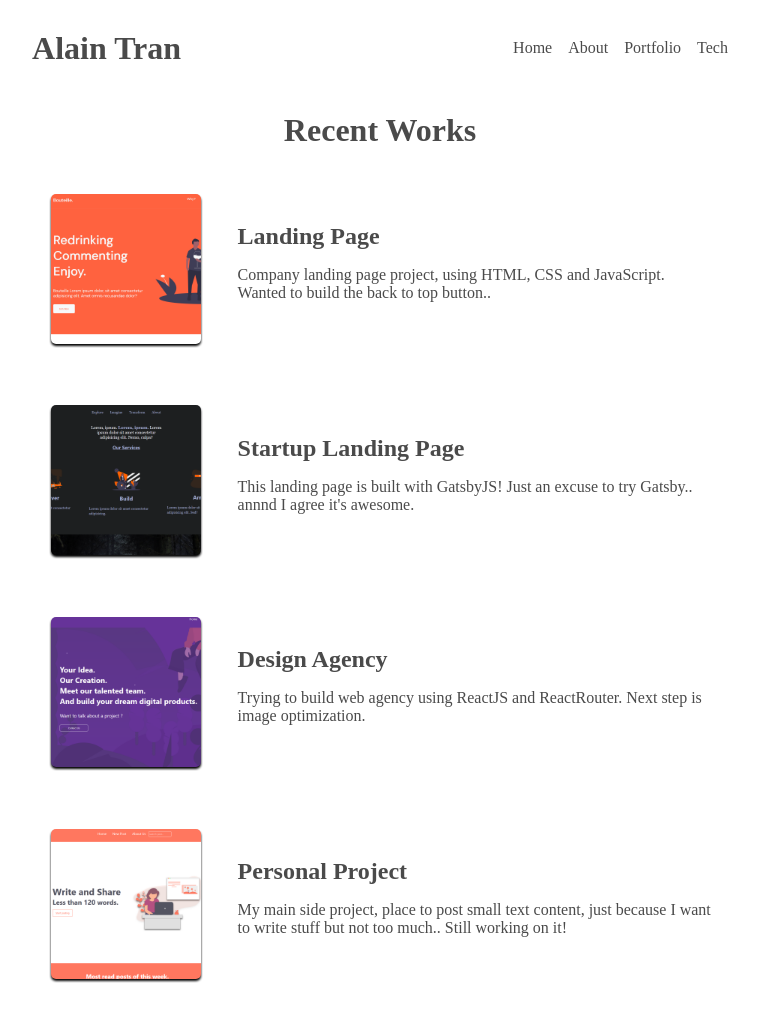
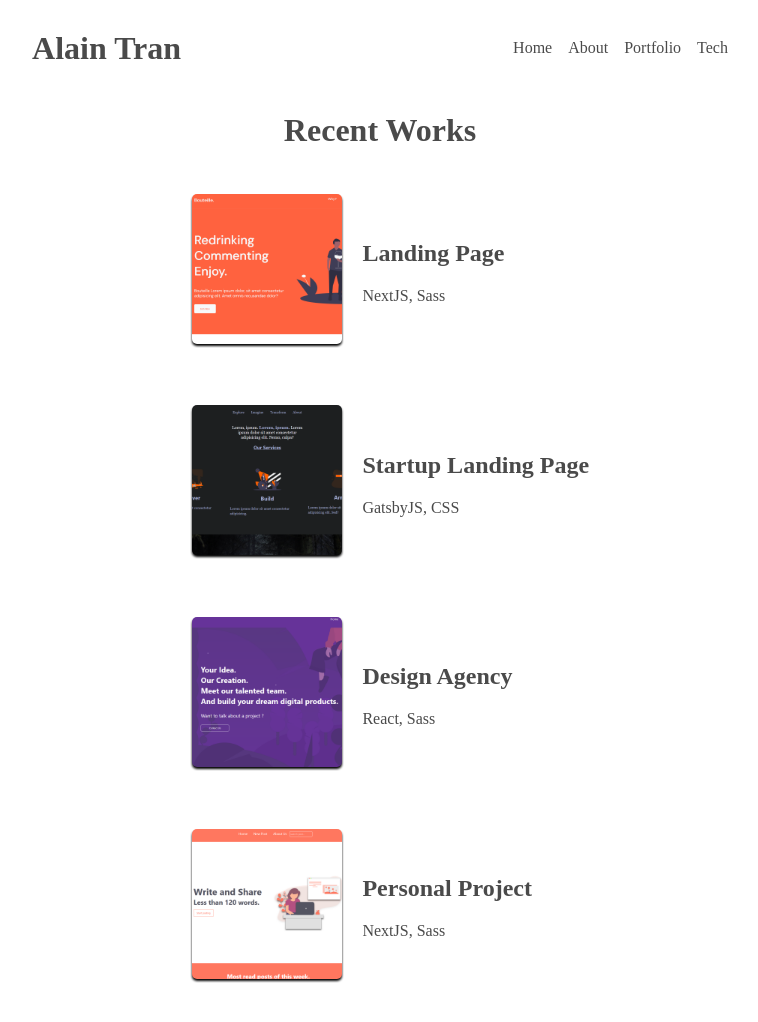
Before and after one commit to alaincodes/alain.codes, a Gatsby site: page /portfolio in a window 1280 px wide. Shown: the whole page, without its empty margins (260-1018 px from the left). Built offline with nearby package versions, Linux system fonts and the light colour scheme; Gatsby itself is replaced by a stand-in of ours.

Commit message:
update main text, and portfolio text.

```diff
--- a/src/components/layout.js
+++ b/src/components/layout.js
@@ -8,7 +8,6 @@ import twitter from "../images/Twitter.png"
 import dribbble from "../images/dribbble.svg"
 
 import "./layout.scss"
-import Translate from "./translation"
 import Main from "./main"
 
 const Layout = () => {
--- a/src/components/main.jsx
+++ b/src/components/main.jsx
@@ -16,7 +16,8 @@ const Main = () => {
           <span className="main-highlight">Junior Full Stack Developer</span>,
           living in Paris. I like to code for{" "}
           <span className="main-highlight">Web and Mobile </span>
-          devices.
+          devices, using{" "}
+          <span className="main-highlight">JavaScript, React & Node.js</span>.
         </h1>
         <h2 className="main-h2">
           I'm available for cool freelance/remote opportunities, hit me up on
--- a/src/pages/portfolio.jsx
+++ b/src/pages/portfolio.jsx
@@ -31,10 +31,7 @@ const Portfolio = () => {
 
             <div>
               <h2 className="project-h2">Landing Page</h2>
-              <p className="project-p">
-                Company landing page project, using HTML, CSS and JavaScript.
-                Wanted to build the back to top button..
-              </p>
+              <p className="project-p">NextJS, Sass</p>
             </div>
           </div>
           <div className="project-container">
@@ -49,10 +46,7 @@ const Portfolio = () => {
 
             <div>
               <h2 className="project-h2">Startup Landing Page</h2>
-              <p className="project-p">
-                This landing page is built with GatsbyJS! Just an excuse to try
-                Gatsby.. annnd I agree it's awesome.
-              </p>
+              <p className="project-p">GatsbyJS, CSS</p>
             </div>
           </div>
           <div className="project-container">
@@ -67,10 +61,7 @@ const Portfolio = () => {
 
             <div>
               <h2 className="project-h2">Design Agency</h2>
-              <p className="project-p">
-                Trying to build web agency using ReactJS and ReactRouter. Next
-                step is image optimization.
-              </p>
+              <p className="project-p">React, Sass</p>
             </div>
           </div>
           <div className="project-container">
@@ -85,11 +76,7 @@ const Portfolio = () => {
 
             <div>
               <h2 className="project-h2">Personal Project</h2>
-              <p className="project-p">
-                My main side project, place to post small text content, just
-                because I want to write stuff but not too much.. Still working
-                on it!
-              </p>
+              <p className="project-p">NextJS, Sass</p>
             </div>
           </div>
         </animated.div>
--- a/src/pages/portfolio.scss
+++ b/src/pages/portfolio.scss
@@ -13,7 +13,7 @@
   }
   .project-container {
     display: flex;
-    justify-content: center;
+
     align-items: center;
     margin: 1rem auto;
     max-width: 700px;
@@ -26,24 +26,16 @@
       transition: all 0.3s ease;
       margin: 1rem;
       color: #d4372b;
-      transition: all 0.4s ease-in-out;
+      transition: all 0.1s ease-in-out;
       filter: drop-shadow(0px 2px 1px black);
 
       &:hover {
-        filter: drop-shadow(0px 5px 3px black);
+        filter: drop-shadow(0px 4px 3px black);
       }
       .project-img {
         width: 150px;
         border-radius: 5px;
       }
-    }
-
-    .project-h2 {
-      margin: 0 1rem 1rem 1rem;
-    }
-    .project-p {
-      margin: 1rem;
-      max-width: 800px;
     }
   }
 }
--- a/src/pages/tech.jsx
+++ b/src/pages/tech.jsx
@@ -27,15 +27,14 @@ const Tech = () => {
             <li>Jest</li>
           </ul>
           <p className="tech-footer">
-            Alain Tran 2019 - Built with GatsbyJS <br />
+            Alain Tran 2019 - Built with GatsbyJS -{" "}
             <a
               href="https://twitter.com/alaincodes"
               target="_blank"
               rel="noopener noreferrer"
             >
               Twitter
-            </a>{" "}
-            - contact@alain.codes
+            </a>
           </p>
         </animated.div>
       </section>
```
Also changed, not shown: src/pages/about.jsx (+3 -4 lines).
